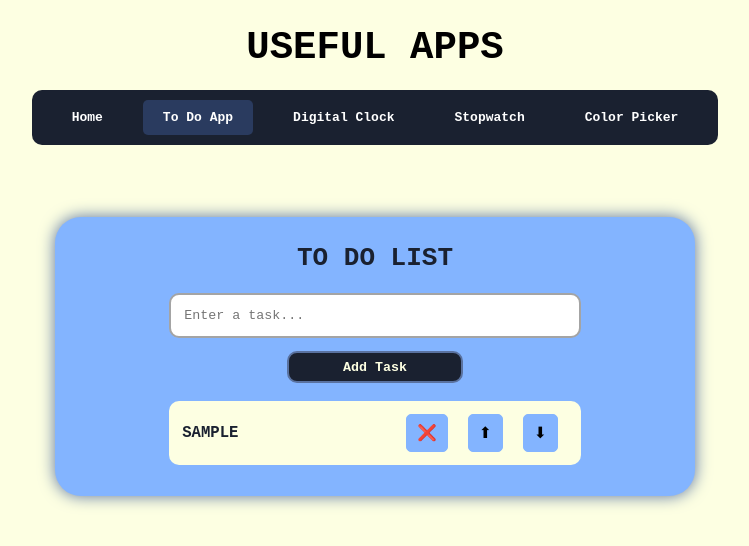
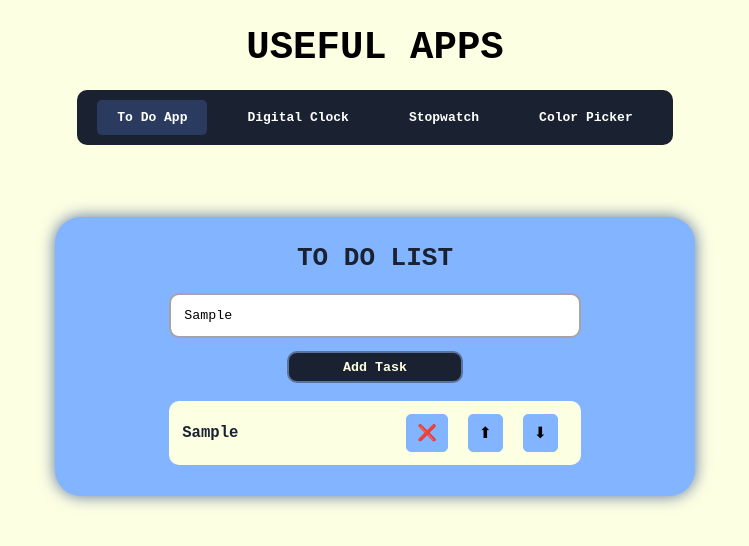
Before and after one commit to FaizaanAnche/Useful-Apps, a React (Create React App) app: page /todo in a window 1280 px wide. Both pictures are taken after typing "Sample" into the empty fields and a click on the button "Add Task". Shown: the top 546 px of the page, without its empty margins (265-1014 px from the left). Built offline with nearby package versions, Linux system fonts and the light colour scheme.

Commit message:
state management with zustand for to do app, removed HomePage component

```diff
--- a/package.json
+++ b/package.json
@@ -10,7 +10,8 @@
     "react-dom": "^18.3.1",
     "react-router-dom": "^6.23.1",
     "react-scripts": "5.0.1",
-    "web-vitals": "^2.1.4"
+    "web-vitals": "^2.1.4",
+    "zustand": "^4.5.2"
   },
   "scripts": {
     "start": "react-scripts start",
--- a/src/App.css
+++ b/src/App.css
@@ -27,7 +27,6 @@ h2 {
 }
 
 .App {
-  background-color: var(--cream);
   height: 100vh;
   padding: 2rem 0;
   display: flex;
--- a/src/App.js
+++ b/src/App.js
@@ -3,7 +3,6 @@ import "./App.css";
 import DigitalClock from "./apps/DigitalClock";
 import Stopwatch from "./apps/Stopwatch";
 import ToDoList from "./apps/ToDoList";
-import HomePage from "./components/HomePage";
 import Navbar from "./components/Navbar";
 import ColorPicker from "./apps/ColorPicker";
 
@@ -12,7 +11,7 @@ function App() {
     <div className="App">
       <Navbar />
       <Routes>
-        <Route path="/" element={<HomePage />}></Route>
+        <Route path="/" element={<h2>CHOOSE AN APP</h2>}></Route>
         <Route path="/todo" element={<ToDoList />} />
         <Route path="/digital-clock" element={<DigitalClock />} />
         <Route path="/stopwatch" element={<Stopwatch />} />
--- a/src/apps/ToDoList.jsx
+++ b/src/apps/ToDoList.jsx
@@ -1,68 +1,33 @@
-import { useState } from "react";
+import { useTaskStore } from "./store";
 
 const ToDoList = () => {
+  const { tasks, newTask, setNewTask, addTask, removeTask, moveUp, moveDown } =
+    useTaskStore();
 
-    let [tasks, setTasks] = useState([]);
-    let [newTask, setNewTask] = useState("");
-
-    const handleInputChange = (e) => {
-        setNewTask(e.target.value);
-    }
-
-    const handleAddTask = () => {
-        if(newTask.trim() !== ""){
-            setTasks(prevTasks => [...prevTasks,newTask.toUpperCase()]);
-        }
-        setNewTask("");
-    }
-
-    const handleDeleteTask = (index) => {
-        setTasks(prevTasks => prevTasks.filter((_,i) => i!==index));
-    }
-
-    const handleMoveUp = (index) => {
-
-        if(index>0){
-            console.log("Move up");
-            let updatedTasks = [...tasks];
-            [updatedTasks[index],updatedTasks[index-1]] =
-            [updatedTasks[index-1],updatedTasks[index]]
-            setTasks(updatedTasks);
-        }
-    }
-
-    const handleMoveDown = (index) => {
-
-        if(index < tasks.length-1){
-            console.log("Move Down");
-            let updatedTasks = [...tasks];
-            [updatedTasks[index+1],updatedTasks[index]] =
-            [updatedTasks[index],updatedTasks[index+1]]
-            setTasks(updatedTasks);
-        }
-    }
-
-    return(
+  return (
     <div className="useful-app">
       <h2>TO DO LIST</h2>
       <input
         type="text"
         placeholder="Enter a task..."
         value={newTask}
-                onChange={handleInputChange}
+        onChange={(e) => setNewTask(e.target.value)}
         id="task-input"
       />
-            <button onClick={()=>handleAddTask()} id="add-task-button">Add Task</button>
+      <button onClick={() => addTask()} id="add-task-button">
+        Add Task
+      </button>
       <ol id="task-list">
-                {tasks.map((task,index) =>
-                    <li key={index}>{task}
+        {tasks.map((task, index) => (
+          <li key={index}>
+            {task}
             <div id="task-options">
-                    <button onClick={()=>handleDeleteTask(index)}>❌</button>
-                    <button onClick={()=>handleMoveUp(index)}>⬆</button>
-                    <button onClick={()=>handleMoveDown(index)}>⬇</button>
+              <button onClick={() => removeTask(index)}>❌</button>
+              <button onClick={() => moveUp(index)}>⬆</button>
+              <button onClick={() => moveDown(index)}>⬇</button>
             </div>
           </li>
-                )}
+        ))}
       </ol>
     </div>
   );
--- /dev/null
+++ b/src/apps/store.js
@@ -0,0 +1,47 @@
+import { create } from "zustand";
+
+//To Do App store
+export const useTaskStore = create((set) => ({
+  tasks: [],
+  newTask: "",
+
+  setNewTask: (task) => set(() => ({ newTask: task })),
+
+  addTask: () =>
+    set((state) => {
+      if (state.newTask.trim() !== "") {
+        return { tasks: [...state.tasks, state.newTask] };
+      }
+    }),
+
+  removeTask: (index) =>
+    set((state) => {
+      return { tasks: state.tasks.filter((_, i) => i !== index) };
+    }),
+
+  moveUp: (index) =>
+    set((state) => {
+      if (index !== 0) {
+        let updatedTasks = [...state.tasks];
+        [updatedTasks[index], updatedTasks[index - 1]] = [
+          updatedTasks[index - 1],
+          updatedTasks[index],
+        ];
+        return { tasks: updatedTasks };
+      }
+      return state;
+    }),
+
+  moveDown: (index) =>
+    set((state) => {
+      if (index < state.tasks.length - 1) {
+        let updatedTasks = [...state.tasks];
+        [updatedTasks[index + 1], updatedTasks[index]] = [
+          updatedTasks[index],
+          updatedTasks[index + 1],
+        ];
+        return { tasks: updatedTasks };
+      }
+      return state;
+    }),
+}));
--- a/src/components/HomePage.jsx
+++ /dev/null
@@ -1,9 +0,0 @@
-const HomePage = () => {
-  return (
-    <div>
-      <h2>CHOOSE AN APP</h2>
-    </div>
-  );
-};
-
-export default HomePage;
--- a/src/components/Navbar.jsx
+++ b/src/components/Navbar.jsx
@@ -6,11 +6,6 @@ const Navbar = () => {
       <h1>USEFUL APPS</h1>
       <nav>
         <ul>
-          <li>
-            <NavLink to="/" activeClassname="active">
-              Home
-            </NavLink>
-          </li>
           <li>
             <NavLink to="/todo" activeClassname="active">
               To Do App
--- a/src/index.css
+++ b/src/index.css
@@ -1,13 +1,14 @@
 body {
   margin: 0;
-  font-family: -apple-system, BlinkMacSystemFont, 'Segoe UI', 'Roboto', 'Oxygen',
-    'Ubuntu', 'Cantarell', 'Fira Sans', 'Droid Sans', 'Helvetica Neue',
+  font-family: -apple-system, BlinkMacSystemFont, "Segoe UI", "Roboto", "Oxygen",
+    "Ubuntu", "Cantarell", "Fira Sans", "Droid Sans", "Helvetica Neue",
     sans-serif;
   -webkit-font-smoothing: antialiased;
   -moz-osx-font-smoothing: grayscale;
+  background-color: #fdffe2;
 }
 
 code {
-  font-family: source-code-pro, Menlo, Monaco, Consolas, 'Courier New',
+  font-family: source-code-pro, Menlo, Monaco, Consolas, "Courier New",
     monospace;
 }
```
Also changed, not shown: 1 other file (tests, documents, lock files or other folders). Lines whose indentation alone changed are shown as unchanged.
